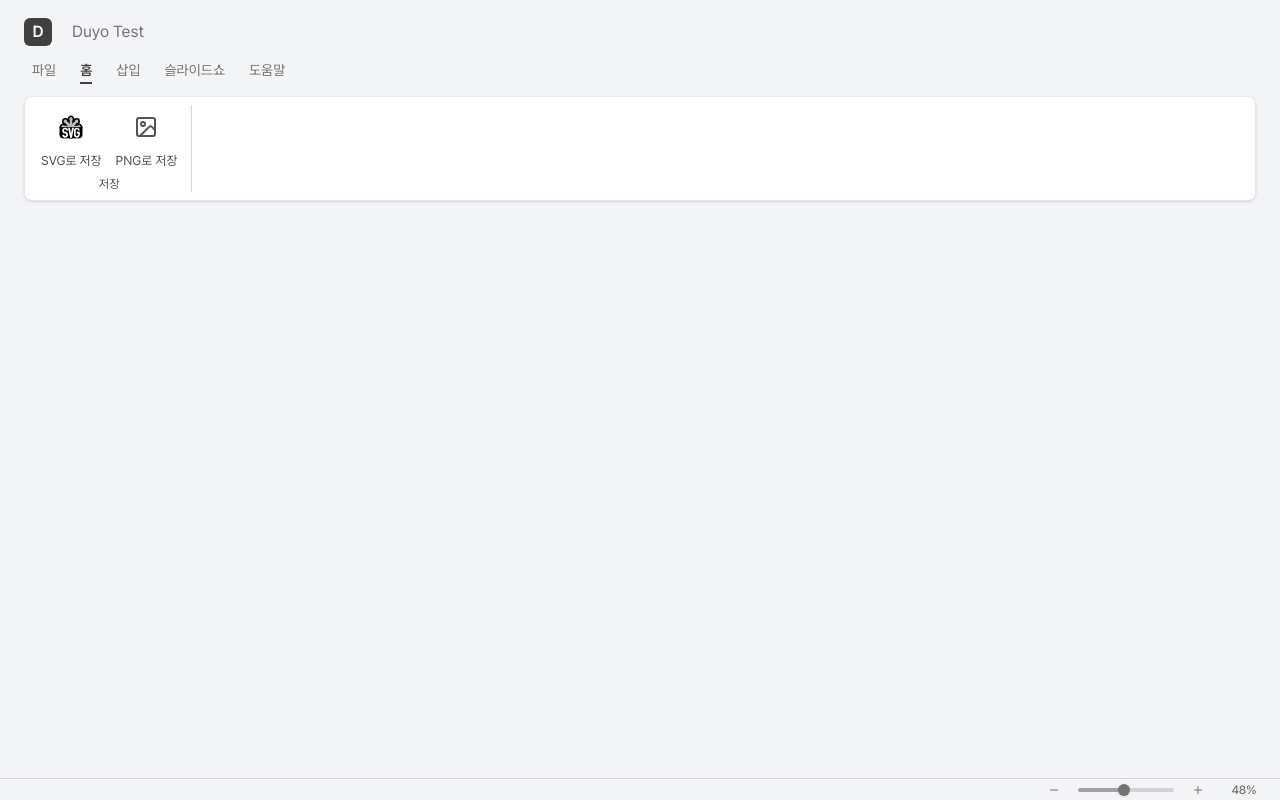
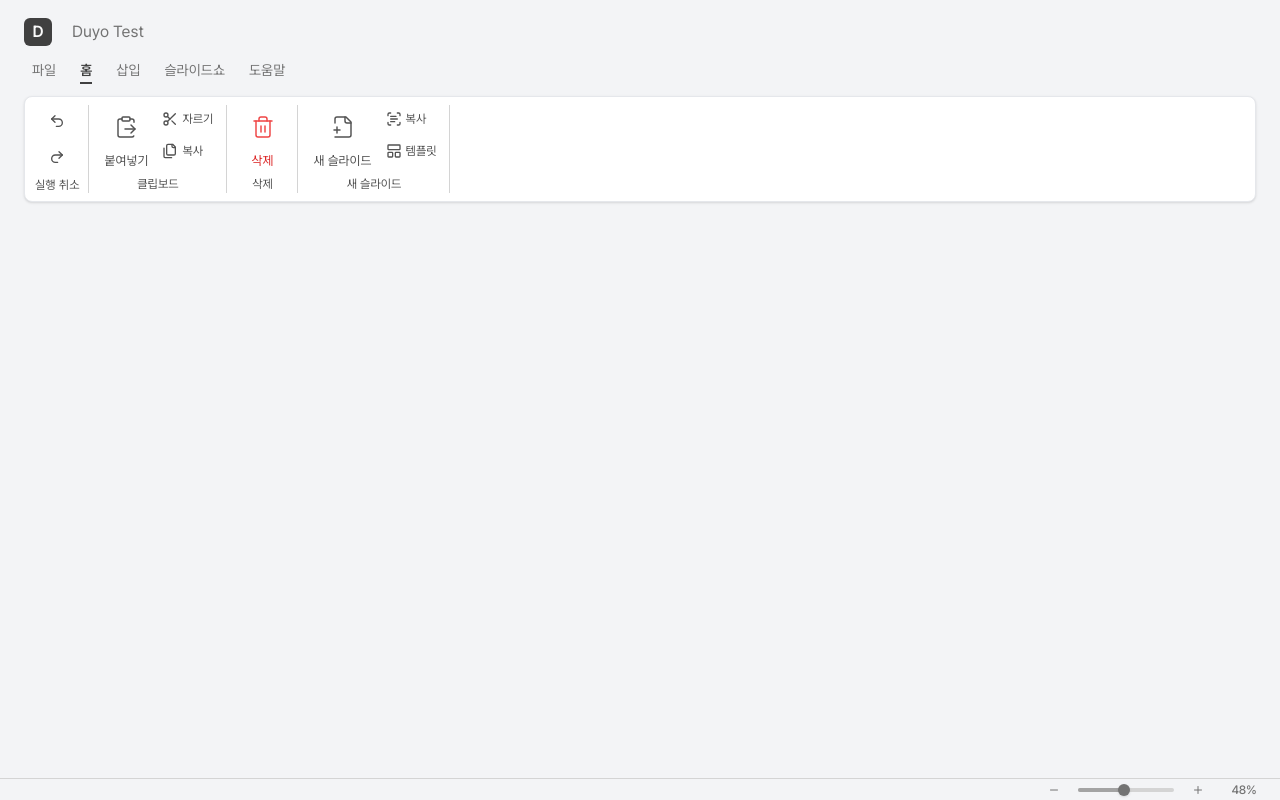
Before and after one commit to Ryuider-JS/duyo, a React (Vite) app: page / in a window 1280 px wide. Built offline with nearby package versions, Linux system fonts and the light colour scheme.

Commit message:
complete MainHomeSection

```diff
--- a/src/components/main/section/MainColSectionWrapper.tsx
+++ b/src/components/main/section/MainColSectionWrapper.tsx
@@ -1,17 +1,30 @@
 import { IMainColSectionWrapper } from '@/types/main.interface';
 
-export default function MainColSectionWrapper({ title, children }: IMainColSectionWrapper) {
+export default function MainColSectionWrapper({
+	title,
+	children,
+	isRed = false,
+	isCursor = false,
+}: IMainColSectionWrapper) {
 	return (
-		<div className="flex flex-col items-center gap-y-1 rounded px-1.5 py-0.5 transition-all duration-100 hover:bg-neutral-100 active:bg-neutral-200 ">
-			{children ? (
-				children
-			) : (
+		<div
+			className={`flex flex-col items-center gap-y-1 rounded px-1.5 py-0.5 transition-all duration-100
+                  ${isRed ? 'hover:bg-red-100 active:bg-red-200' : 'hover:bg-neutral-100 active:bg-neutral-200'}
+                  ${isCursor ? 'cursor-pointer' : 'cursor-not-allowed'}`}
+		>
+			{children || (
 				<img
 					src="/assets/SVG_Logo.svg"
+					alt="SVG Logo"
 					className="px-2 rounded select-none size-10 stroke-neutral-600 saturate-0"
-				></img>
+				/>
 			)}
-			<p className="text-[12.7px] font-normal text-neutral-600">{title}</p>
+			<p
+				className={`text-[12.7px] font-normal
+				${isRed ? 'text-red-600' : 'text-neutral-600'}`}
+			>
+				{title}
+			</p>
 		</div>
 	);
 }
--- a/src/components/main/section/MainFileSection.tsx
+++ b/src/components/main/section/MainFileSection.tsx
@@ -1,3 +1,17 @@
+import { Image } from 'lucide-react';
+import MainColSectionWrapper from './MainColSectionWrapper';
+import MainCommonSectionContainer from './MainCommonSectionContainer';
+import { iconLgClass } from '@/constants/style.const';
+
 export default function MainFileSection() {
-	return 1;
+	return (
+		<MainCommonSectionContainer name="저장">
+			<div className="flex gap-x-0.5">
+				<MainColSectionWrapper title="SVG로 저장" isCursor={true} />
+				<MainColSectionWrapper title="PNG로 저장" isCursor={true}>
+					<Image className={iconLgClass} />
+				</MainColSectionWrapper>
+			</div>
+		</MainCommonSectionContainer>
+	);
 }
--- a/src/components/main/section/MainHomeSection.tsx
+++ b/src/components/main/section/MainHomeSection.tsx
@@ -1,16 +1,62 @@
-import { Image } from 'lucide-react';
+import {
+	ClipboardPasteIcon,
+	FilePlus2Icon,
+	FilesIcon,
+	LayoutPanelTopIcon,
+	Redo2Icon,
+	ScanTextIcon,
+	ScissorsIcon,
+	Trash2Icon,
+	Undo2Icon,
+} from 'lucide-react';
+import { iconLgClass, iconMdClass, iconSmClass } from '@/constants/style.const';
+
 import MainColSectionWrapper from './MainColSectionWrapper';
 import MainCommonSectionContainer from './MainCommonSectionContainer';
+import MainRowSectionWrapper from './MainRowSectionWrapper';
 
 export default function MainHomeSection() {
 	return (
-		<MainCommonSectionContainer name="저장">
-			<div className="flex gap-x-0.5">
-				<MainColSectionWrapper title="SVG로 저장" />
-				<MainColSectionWrapper title="PNG로 저장">
-					<Image className="px-2 rounded select-none size-10 stroke-neutral-600" />
+		<>
+			<MainCommonSectionContainer name="실행 취소">
+				<Undo2Icon className={iconMdClass} />
+				<Redo2Icon className={iconMdClass} />
+			</MainCommonSectionContainer>
+			<MainCommonSectionContainer name="클립보드">
+				<div className="flex gap-x-0.5">
+					<MainColSectionWrapper title="붙여넣기">
+						<ClipboardPasteIcon className={`${iconLgClass} stroke-[1.45px]`} />
+					</MainColSectionWrapper>
+					<div className="flex flex-col gap-y-1">
+						<MainRowSectionWrapper name="자르기">
+							<ScissorsIcon className={iconSmClass} />
+						</MainRowSectionWrapper>
+						<MainRowSectionWrapper name="복사">
+							<FilesIcon className={iconSmClass} />
+						</MainRowSectionWrapper>
+					</div>
+				</div>
+			</MainCommonSectionContainer>
+			<MainCommonSectionContainer name="삭제">
+				<MainColSectionWrapper title="삭제" isRed={true}>
+					<Trash2Icon className={`${iconLgClass} stroke-[1.45px] stroke-red-500`} />
 				</MainColSectionWrapper>
-			</div>
-		</MainCommonSectionContainer>
+			</MainCommonSectionContainer>
+			<MainCommonSectionContainer name="새 슬라이드">
+				<div className="flex gap-x-0.5">
+					<MainColSectionWrapper title="새 슬라이드">
+						<FilePlus2Icon className={`${iconLgClass} stroke-[1.45px]`} />
+					</MainColSectionWrapper>
+					<div className="flex flex-col gap-y-1">
+						<MainRowSectionWrapper name="복사">
+							<ScanTextIcon className={iconSmClass} />
+						</MainRowSectionWrapper>
+						<MainRowSectionWrapper name="템플릿">
+							<LayoutPanelTopIcon className={iconSmClass} />
+						</MainRowSectionWrapper>
+					</div>
+				</div>
+			</MainCommonSectionContainer>
+		</>
 	);
 }
--- /dev/null
+++ b/src/components/main/section/MainRowSectionWrapper.tsx
@@ -0,0 +1,10 @@
+import { IMainCommonSectionContainer } from '@/types/main.interface';
+
+export default function MainRowSectionWrapper({ children, name }: IMainCommonSectionContainer) {
+	return (
+		<div className="flex gap-x-0.5 cursor-not-allowed items-center rounded p-1 hover:bg-neutral-100 active:bg-neutral-200">
+			{children}
+			<p className="text-xs font-normal text-neutral-600">{name}</p>
+		</div>
+	);
+}
--- /dev/null
+++ b/src/constants/style.const.ts
@@ -0,0 +1,7 @@
+import clsx from 'clsx';
+
+export const iconLgClass = clsx('size-10 rounded stroke-neutral-600 px-2');
+export const iconMdClass = clsx(
+	'p-2 rounded cursor-not-allowed size-8 stroke-neutral-600 hover:bg-neutral-100 active:bg-neutral-200',
+);
+export const iconSmClass = clsx('size-5 rounded stroke-neutral-600 p-0.5');
--- a/src/types/main.interface.ts
+++ b/src/types/main.interface.ts
@@ -8,4 +8,6 @@ export interface IMainCommonSectionContainer extends IChildren {
 
 export interface IMainColSectionWrapper extends Partial<IChildren> {
 	title: string;
+	isRed?: boolean;
+	isCursor?: boolean;
 }
```
